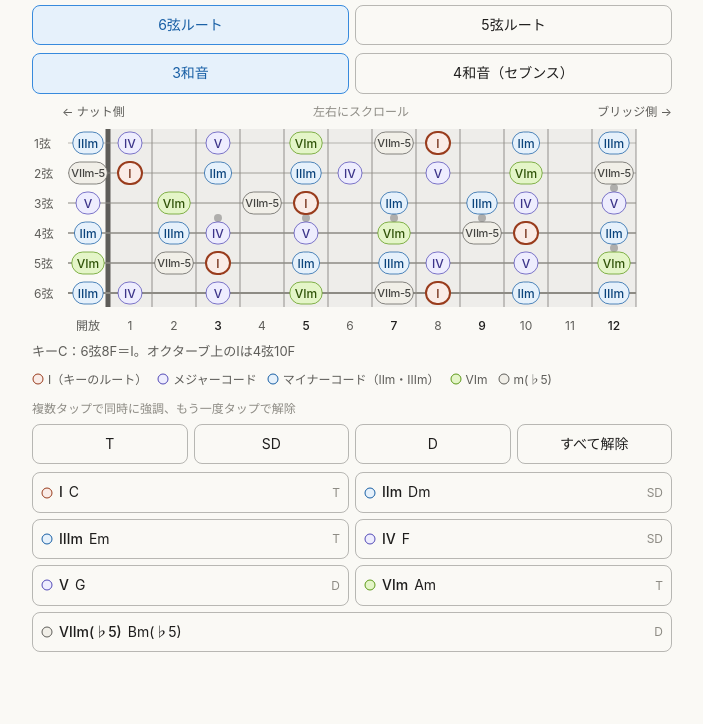
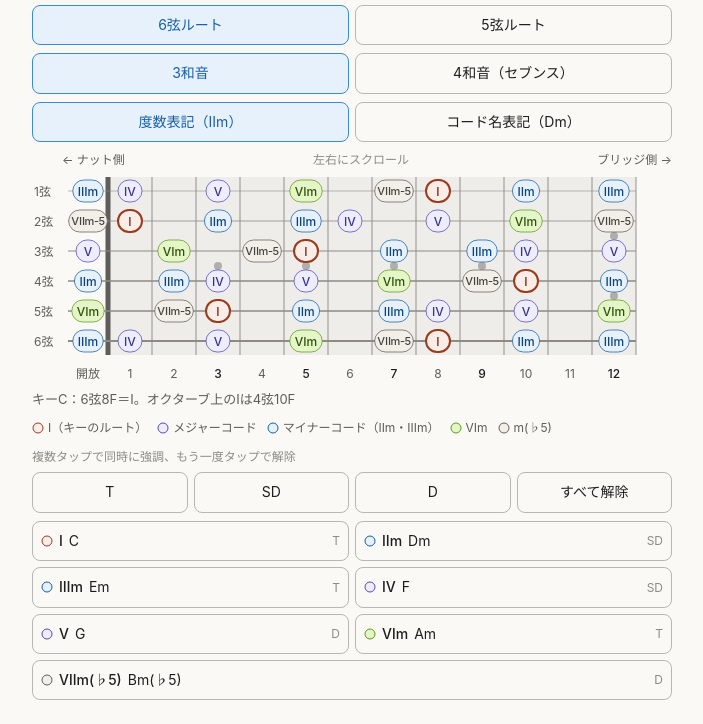
Before and after one commit to hikehara/diatonic-fretboard, a plain HTML site: page index.html in a window 1280 px wide. Shown: the part 96-820 px from the top of the page, without its empty margins (288-991 px from the left). Drawn offline with Linux system fonts and the light colour scheme.

Commit message:
度数表記とコード名表記の切り替えを追加
- 「度数表記（Ⅱm）／コード名表記（Dm）」の切り替えボタンを追加
- コード名表記では、指板上の丸を選んだキーの実際のコード名で表示
  （例：キーD♭ 4和音なら D♭M7・E♭m7・Fm7・G♭M7・A♭7・B♭m7・Cm7-5）
- ボタンの例示は、選んだキーと3和音／4和音に合わせて変わる
- 説明文はコード名表記のとき「＝Ⅰ（C）」のように実音名を添える
- 選んだ表記は端末に保存。Service Worker のキャッシュ名を v4 に更新、README に機能を追記

Co-Authored-By: Claude Opus 5.5 <noreply@anthropic.com>
Claude-Session: https://claude.ai/code/session_016KKfrSRxZ2MRabDKsrBjR7

```diff
--- a/index.html
+++ b/index.html
@@ -85,6 +85,7 @@ circle.c-blue{fill:var(--blue-f);stroke:var(--blue-s)}circle.c-gray{fill:var(--g
 </div>
 <div class="seg" id="mode"><button data-v="6">6弦ルート</button><button data-v="5">5弦ルート</button></div>
 <div class="seg" id="type"><button data-v="3">3和音</button><button data-v="4">4和音（セブンス）</button></div>
+<div class="seg" id="lbl"><button data-v="deg">度数表記（Ⅱm）</button><button data-v="name">コード名表記（Dm）</button></div>
 <div class="fbhead"><span>← ナット側</span><span class="hint">左右にスクロール</span><span>ブリッジ側 →</span></div>
 <div class="fbwrap">
 <svg id="lab" width="30" height="216" aria-hidden="true"></svg>
@@ -110,19 +111,20 @@ const KEYS=[['C',0,0],['D♭',1,-1],['D',1,0],['E♭',2,-1],['E',2,0],['F',3,0],
 const STEP=[0,2,4,5,7,9,11];
 const R3=['Ⅰ','Ⅱm','Ⅲm','Ⅳ','Ⅴ','Ⅵm','Ⅶm-5'],R4=['ⅠM7','Ⅱm7','Ⅲm7','ⅣM7','Ⅴ7','Ⅵm7','Ⅶm7-5'];
 const C3=['','m','m','','','m','m(♭5)'],C4=['M7','m7','m7','M7','7','m7','m7(♭5)'];
+const N3=['','m','m','','','m','m-5'],N4=['M7','m7','m7','M7','7','m7','m7-5'];
 const RF3=['Ⅰ','Ⅱm','Ⅲm','Ⅳ','Ⅴ','Ⅵm','Ⅶm(♭5)'],RF4=['ⅠM7','Ⅱm7','Ⅲm7','ⅣM7','Ⅴ7','Ⅵm7','Ⅶm7(♭5)'];
 const FN=['T','SD','T','SD','D','T','D'];
 const GRP={T:[0,2,5],SD:[1,3],D:[4,6]};
 const SKEY='diatonic-fretboard-state';
-const st={key:0,mode:'6',type:'3',sel:new Set()};
-try{const s=JSON.parse(localStorage.getItem(SKEY)||'null');if(s){if(s.key>=0&&s.key<12)st.key=s.key;if(s.mode==='6'||s.mode==='5')st.mode=s.mode;if(s.type==='3'||s.type==='4')st.type=s.type;if(Array.isArray(s.sel))st.sel=new Set(s.sel.filter(x=>x>=0&&x<7));}}catch(e){}
-function save(){try{localStorage.setItem(SKEY,JSON.stringify({key:st.key,mode:st.mode,type:st.type,sel:[...st.sel]}));}catch(e){}}
+const st={key:0,mode:'6',type:'3',lbl:'deg',sel:new Set()};
+try{const s=JSON.parse(localStorage.getItem(SKEY)||'null');if(s){if(s.key>=0&&s.key<12)st.key=s.key;if(s.mode==='6'||s.mode==='5')st.mode=s.mode;if(s.type==='3'||s.type==='4')st.type=s.type;if(s.lbl==='deg'||s.lbl==='name')st.lbl=s.lbl;if(Array.isArray(s.sel))st.sel=new Set(s.sel.filter(x=>x>=0&&x<7));}}catch(e){}
+function save(){try{localStorage.setItem(SKEY,JSON.stringify({key:st.key,mode:st.mode,type:st.type,lbl:st.lbl,sel:[...st.sel]}));}catch(e){}}
 const sel=document.getElementById('key');
 KEYS.forEach((k,i)=>{const o=document.createElement('option');o.value=i;o.textContent=k[0];sel.appendChild(o);});
 sel.value=String(st.key);
 sel.addEventListener('change',()=>{st.key=+sel.value;draw();});
 function seg(id,k){const el=document.getElementById(id);el.querySelectorAll('button').forEach(x=>x.classList.toggle('on',x.dataset.v===st[k]));el.addEventListener('click',e=>{const b=e.target.closest('button');if(!b)return;st[k]=b.dataset.v;el.querySelectorAll('button').forEach(x=>x.classList.toggle('on',x===b));draw();});}
-seg('mode','mode');seg('type','type');
+seg('mode','mode');seg('type','type');seg('lbl','lbl');
 document.getElementById('chips').addEventListener('click',e=>{const b=e.target.closest('button');if(!b)return;const s=+b.dataset.s;if(st.sel.has(s))st.sel.delete(s);else st.sel.add(s);draw();});
 document.getElementById('fn').addEventListener('click',e=>{const b=e.target.closest('button');if(!b)return;const g=b.dataset.g;if(g==='clr'){st.sel.clear();}else{const m=GRP[g];const allOn=m.every(x=>st.sel.has(x));m.forEach(x=>allOn?st.sel.delete(x):st.sel.add(x));}draw();});
 function cat(d){if(d===0)return'c-coral';if(d===3||d===4)return'c-purple';if(d===5)return'c-lime';if(d===6)return'c-gray';return'c-blue';}
@@ -130,7 +132,8 @@ function kpc(){const k=KEYS[st.key];return(LPC[k[1]]+k[2]+12)%12;}
 function noteName(deg){const k=KEYS[st.key];const l=(k[1]+deg)%7;const t=(kpc()+STEP[deg])%12;let a=t-LPC[l];if(a>6)a-=12;if(a<-6)a+=12;return LET[l]+(a===1?'♯':a===-1?'♭':'');}
 let lastView='';
 function draw(){
-const four=st.type==='4',RL=four?R4:R3;
+const four=st.type==='4',byName=st.lbl==='name',NS=four?N4:N3;
+const RL=byName?[0,1,2,3,4,5,6].map(d=>noteName(d)+NS[d]):(four?R4:R3);
 const rs=st.mode==='6'?5:4;
 const r=((kpc()-OPEN[rs])%12+12)%12;
 const start=0,end=12;
@@ -156,7 +159,8 @@ document.getElementById('g').innerHTML=h;
 document.querySelectorAll('#g g.pill').forEach(g=>{const t=g.querySelector('text'),rc=g.querySelector('rect');const meas=()=>{let w=0;try{w=t.getComputedTextLength();}catch(e){}return w||t.textContent.length*8;};let W=meas()+10;if(W>(+g.dataset.w)-4){t.style.fontSize='11px';t.style.letterSpacing='-0.4px';W=meas()+5;}W=Math.max(24,W);rc.setAttribute('width',W);rc.setAttribute('x',(+g.dataset.cx)-W/2);});
 const kn=KEYS[st.key][0];
 const fl=f=>f===0?'開放':`${f}F`;
-let cap=`キー${kn}：${rs+1}弦${r===0?'開放・12F':fl(r)}＝Ⅰ`;
+const I1=byName?`Ⅰ（${noteName(0)}）`:'Ⅰ';
+let cap=`キー${kn}：${rs+1}弦${r===0?'開放・12F':fl(r)}＝${I1}`;
 const oc=[[rs-1,r+2],[rs,r+7]].filter(x=>x[1]<=12).map(x=>`${x[0]}弦${fl(x[1])}`);
 if(oc.length)cap+=`。オクターブ上のⅠは${oc.join('と')}`;
 document.getElementById('cap').textContent=cap;
@@ -165,6 +169,7 @@ if(view!==lastView){lastView=view;const sc=document.getElementById('sc');sc.scro
 const RF=four?RF4:RF3,CQ=four?C4:C3;
 document.getElementById('chips').innerHTML=[0,1,2,3,4,5,6].map(d=>`<button class="chip${st.sel.has(d)?' on':''}${d===6?' wide':''}" data-s="${d}" aria-pressed="${st.sel.has(d)}"><svg width="12" height="12" aria-hidden="true"><circle class="${cat(d)}" cx="6" cy="6" r="5" stroke-width="1"/></svg><span style="font-weight:500;white-space:nowrap">${RF[d]}</span><span style="white-space:nowrap">${noteName(d)}${CQ[d]}</span><span style="margin-left:auto;color:var(--text-muted);font-size:12px">${FN[d]}</span></button>`).join('');
 document.querySelectorAll('#fn button').forEach(b=>{const g=b.dataset.g;b.classList.toggle('on',g!=='clr'&&GRP[g].every(x=>st.sel.has(x)));});
+const lb2=document.querySelectorAll('#lbl button');lb2[0].textContent=`度数表記（${(four?R4:R3)[1]}）`;lb2[1].textContent=`コード名表記（${noteName(1)}${NS[1]}）`;
 save();
 }
 draw();
--- a/sw.js
+++ b/sw.js
@@ -1,4 +1,4 @@
-const CACHE = 'diatonic-fretboard-v3';
+const CACHE = 'diatonic-fretboard-v4';
 const ASSETS = ['./', './index.html', './manifest.json', './icon-192.png', './icon-512.png', './apple-touch-icon.png'];
 
 self.addEventListener('install', (e) => {
```
Also changed, not shown: 1 other file.
